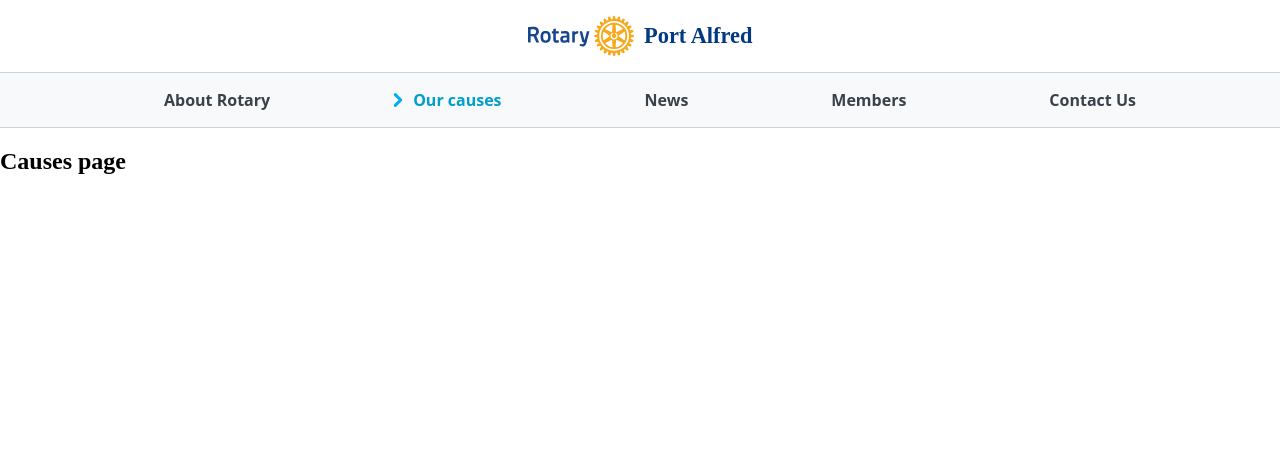
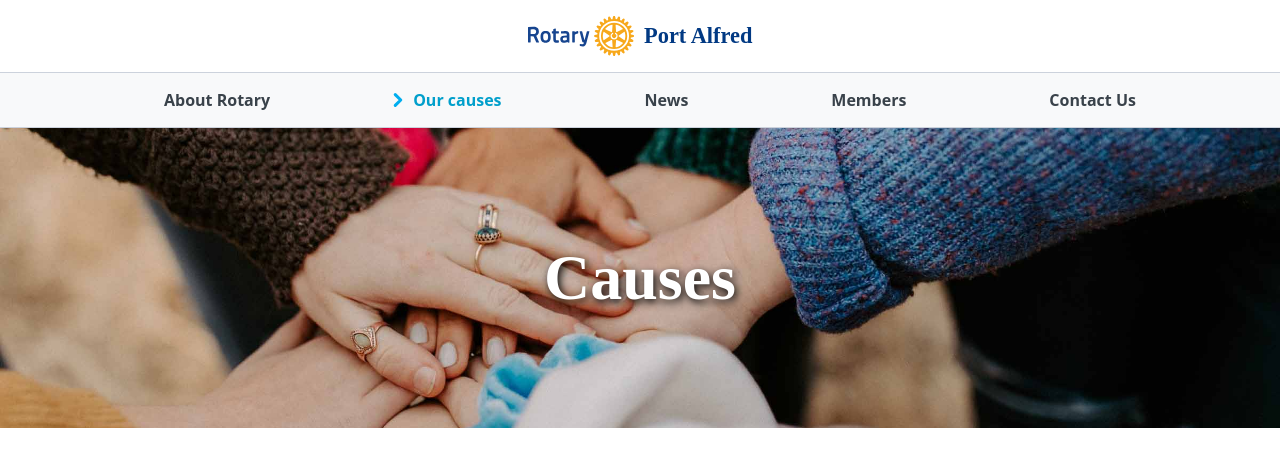
Before and after one commit to Spha88/rotary_react_wordpress, a React (Create React App) app: page /causes in a window 1280 px wide. Shown: the top 466 px of the page. Built offline with nearby package versions, Linux system fonts and the light colour scheme.

Commit message:
Add PageHeader component to the UI components

```diff
--- a/src/App.js
+++ b/src/App.js
@@ -2,6 +2,7 @@ import { BrowserRouter as Router, Switch, Route } from 'react-router-dom';
 import styles from './App.module.scss';
 import Header from './components/Header/Header';
 import Nav from './components/Nav/Nav';
+import Causes from './pages/Causes/Causes';
 import Home from './pages/Home/Home';
 
 function App() {
@@ -13,7 +14,7 @@ function App() {
         <div>
           <Switch>
             <Route path="/causes">
-              <h2>Causes page</h2>
+              <Causes />
             </Route>
             <Route path="/">
               <Home />
--- /dev/null
+++ b/src/UI/PageHeader/PageHeader.js
@@ -0,0 +1,15 @@
+import React from 'react';
+import styles from './PageHeader.module.scss';
+import pg_header_bg from '../../assets/images/pg_header_bg.jpg';
+
+const PageHeader = ({ label, backgroundImage }) => {
+    return (
+        <header className={styles.PageHeader}
+            style={{ backgroundImage: `url(${backgroundImage ? backgroundImage : pg_header_bg})` }}
+        >
+            <h1>{label}</h1>
+        </header>
+    )
+}
+
+export default PageHeader
--- /dev/null
+++ b/src/UI/PageHeader/PageHeader.module.scss
@@ -0,0 +1,16 @@
+.PageHeader {
+    min-height: 300px;
+    display: flex;
+    justify-content: center;
+    align-items: center;
+    background: {
+        size: cover;
+        position: center center;
+        repeat: no-repeat;
+    }
+    h1 {
+        font-size: 4rem;
+        color: #fff;
+        text-shadow: 2px 3px 8px #000;
+    }
+}
--- a/src/pages/Causes/Causes.js
+++ b/src/pages/Causes/Causes.js
@@ -1,10 +1,11 @@
 import React from 'react';
+import PageHeader from '../../UI/PageHeader/PageHeader';
 import styles from './Causes.module.scss';
 
 const Causes = () => {
     return (
         <div className={styles.Causes}>
-
+            <PageHeader label="Causes" />
         </div>
     )
 }
--- a/src/pages/Causes/Causes.module.scss
+++ b/src/pages/Causes/Causes.module.scss
@@ -0,0 +1,3 @@
+.Causes {
+
+}
```
Also changed, not shown: src/assets/images/pg_header_bg.jpg (added).
